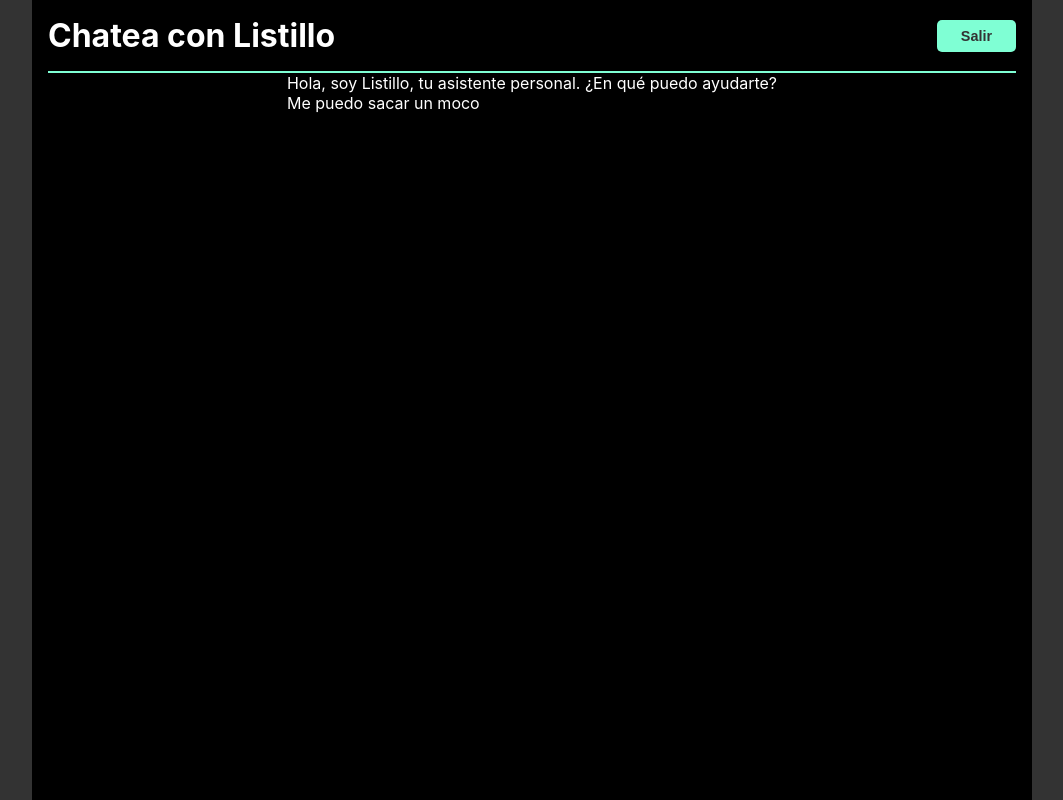
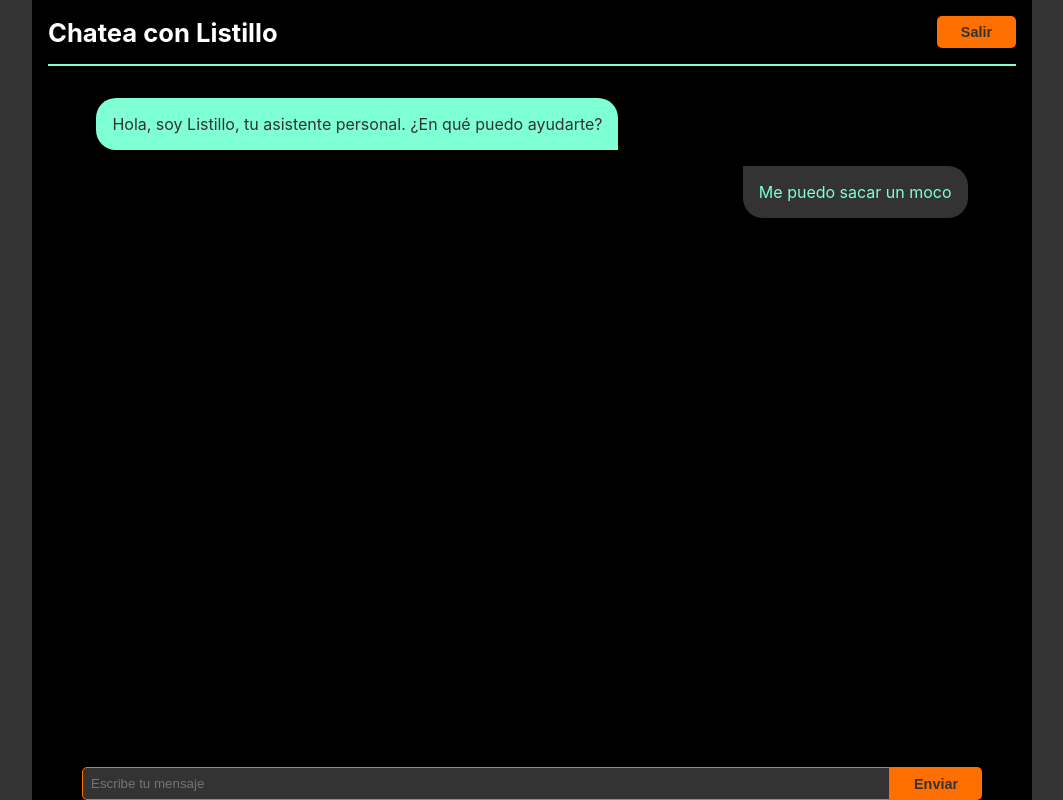
Before and after one commit to catharygr/listillo-openai, a React (Vite) app: page / in a window 1280 px wide. Both pictures are taken after typing "name@example.com", "Sample123" into the empty fields and a click on the button "Enviar". Shown: the whole page, without its empty margins (108-1171 px from the left). Built offline with nearby package versions, Linux system fonts and the light colour scheme; no server answers.

Commit message:
Trabajando con css

```diff
--- a/src/App.css
+++ b/src/App.css
@@ -12,6 +12,10 @@ body {
     sans-serif;
 }
 
+h1 {
+  font-size: 1.6rem;
+}
+
 .main-container {
   display: flex;
   flex-direction: column;
@@ -21,6 +25,7 @@ body {
   background-color: black;
   padding: 0 1rem;
   height: 100dvh;
+  position: relative;
 }
 
 /* Login Componente */
@@ -98,7 +103,7 @@ body {
   border-radius: 5px;
   border: none;
   outline: none;
-  background-color: aquamarine;
+  background-color: #ff6f00;
   color: #333;
   cursor: pointer;
   font-size: 0.9rem;
@@ -106,6 +111,68 @@ body {
 }
 
 .btn:hover {
+  background-color: yellow;
+  color: black;
+}
+
+.chat-container {
+  display: flex;
+  flex-direction: column;
+  align-items: center;
+  width: 90%;
+  margin-top: 2rem;
+  gap: 1rem;
+}
+
+.chat-listillo,
+.chat-usuario {
+  padding: 1rem;
+  border-radius: 20px;
+  max-width: 80%;
+}
+.chat-listillo {
+  background-color: aquamarine;
+  align-self: flex-start;
+  color: #333;
+  border-bottom-right-radius: 0px;
+}
+.chat-usuario {
+  background-color: #333;
+  align-self: flex-end;
+  color: aquamarine;
+  border-top-left-radius: 0px;
+}
+
+.footer-container {
+  position: fixed;
+  bottom: 0;
+  width: min(90%, 900px);)
+}
+.enviar-mensaje-container {
+  display: flex;
+  justify-content: space-between;
+  width: 100%;
+}
+
+.enviar-mensaje-input {
+  width: 100%;
+  padding: 0.5rem;
+  border-top-left-radius: 5px;
+  border-bottom-left-radius: 5px;
+  border: none;
+  background-color: #333;
+  color: white;
+  border: 1px solid #ff6f00;
+}
+
+.enviar-mensaje-btn {
+  padding: 0.5rem 1.5rem;
+  border-top-right-radius: 5px;
+  border-bottom-right-radius: 5px;
+  border: none;
   background-color: #ff6f00;
-  color: aquamarine;
+  color: #333;
+  cursor: pointer;
+  font-size: 0.9rem;
+  font-weight: bold;
 }
--- a/src/App.jsx
+++ b/src/App.jsx
@@ -41,15 +41,25 @@ function App() {
           </header>
           <section className="chat-container">
             <div className="chat-listillo">
-              <p className="chat-listillo__content--text">
+              <p>
                 Hola, soy Listillo, tu asistente personal. ¿En qué puedo
                 ayudarte?
               </p>
-              <div className="chat-listillo__avatar">
-                <p>Me puedo sacar un moco</p>
-              </div>
+            </div>
+            <div className="chat-usuario">
+              <p>Me puedo sacar un moco</p>
             </div>
           </section>
+          <footer className="footer-container">
+            <form className="enviar-mensaje-container">
+              <input
+                className="enviar-mensaje-input"
+                type="text"
+                placeholder="Escribe tu mensaje"
+              />
+              <button className="enviar-mensaje-btn">Enviar</button>
+            </form>
+          </footer>
         </>
       )}
     </main>
```
